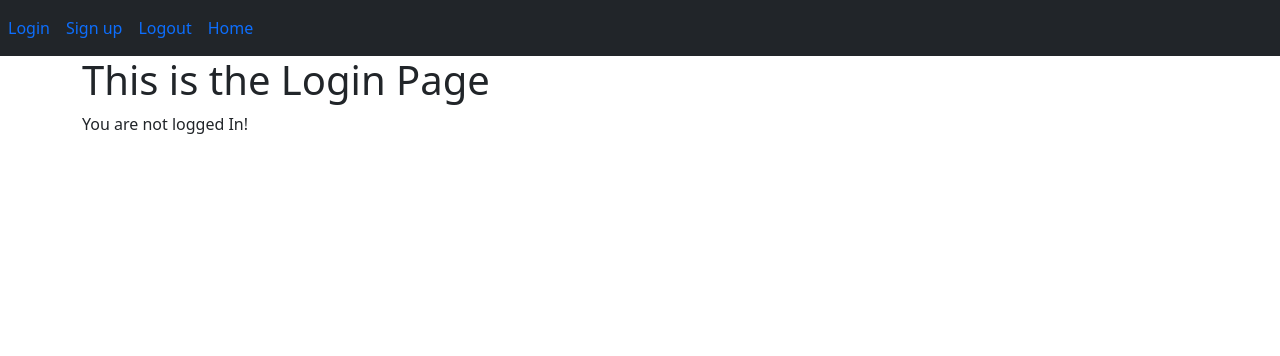
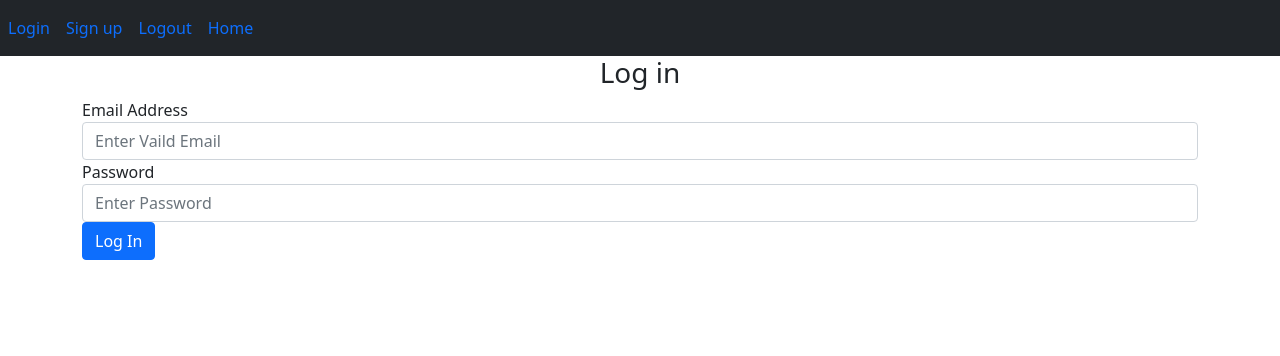
Before and after one commit to AntonioTanco/finboard, a Flask app: page /login in a window 1280 px wide. Shown: the top 356 px of the page. Run offline with Flask 2, Linux system fonts and the light colour scheme; some libraries are stand-ins or nearby versions.

Commit message:
Added POST and GET methods to prepare for future HTTPS request

```diff
--- a/website/auth.py
+++ b/website/auth.py
@@ -1,10 +1,12 @@
-from flask import Blueprint, render_template
+from flask import Blueprint, render_template, request, flash
 
 auth = Blueprint('auth', __name__)
 
-@auth.route('/login')
+@auth.route('/login', methods=['GET', 'POST'])
 
 def login():
+    data = request.form
+    print(data)
     return render_template("login.html", test="testing", user="Tim", boolean=False)
 
 @auth.route('/logout')
@@ -12,7 +14,28 @@ def login():
 def logout():
     return render_template()
 
-@auth.route('sign-up')
+@auth.route('sign-up', methods=['GET', 'POST'])
 
 def signup():
+    if request.method == 'POST':
+        email = request.form.get("email")
+        firstName = request.form.get("firstName")
+        password1 = request.form.get("password1")
+        password2 = request.form.get("password2")
+
+        if len(email) < 4:
+            flash("Email must be greater than 4 characters", category="Error")
+        elif len(firstName) < 2:
+            flash("First Name must be greater than 2 characters", category="Error")
+        elif password1 != password2:
+            flash("Password do not match each other", category="Error")
+        elif len(password1) < 7:
+            flash("Password must be greater than ", category="Error")
+            pass
+        else:
+            # Add user to a datebase
+            pass
+
+
+
     return render_template("sign-up.html")
--- a/website/templates/login.html
+++ b/website/templates/login.html
@@ -3,12 +3,26 @@
 <title>{% block title %}Login{% endblock %}</title>
 
 {% block content %}
-<h1>This is the Login Page</h1>
+<form method="POST">
+    <h3 align="center">Log in</h3>
 
-{% if boolean == True%}
-Welcome back {{ test }} {{ user }}
-{% else %}
-You are not logged In!
-{% endif %}
+    <div class="form-group">
+        <label for="email">Email Address</label>
+        <input type="email"
+        class="form-control"
+        id="email"
+        name="email"
+        placeholder="Enter Vaild Email"/>
 
+    </div>
+    <div class="form-group">
+        <label for="password1">Password</label>
+        <input type="password"
+        class="form-control"
+        id="password"
+        name="password"
+        placeholder="Enter Password"/>
+    </div>
+    <button type="submit" class="btn btn-primary">Log In</button>
+</form>
 {% endblock %}
```
